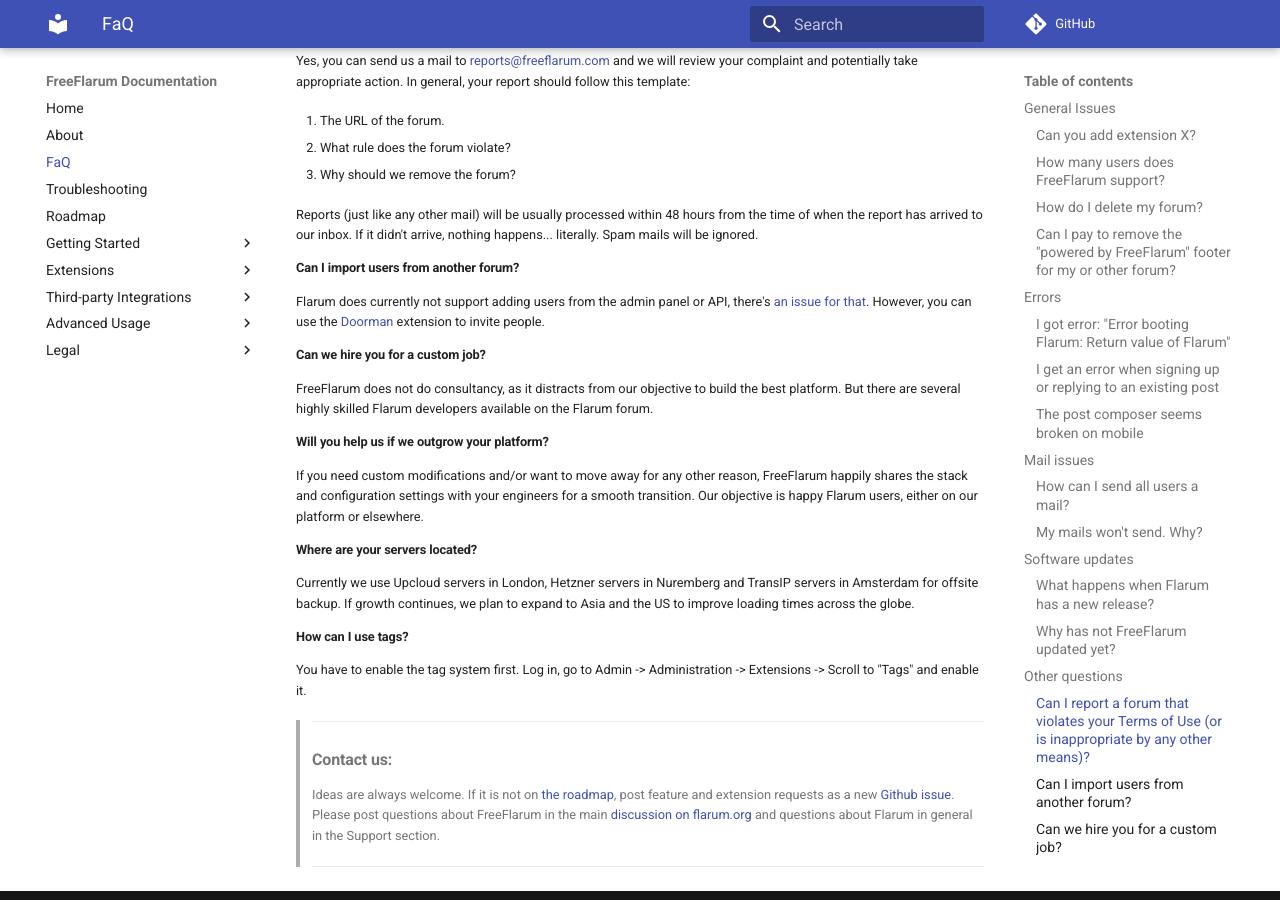
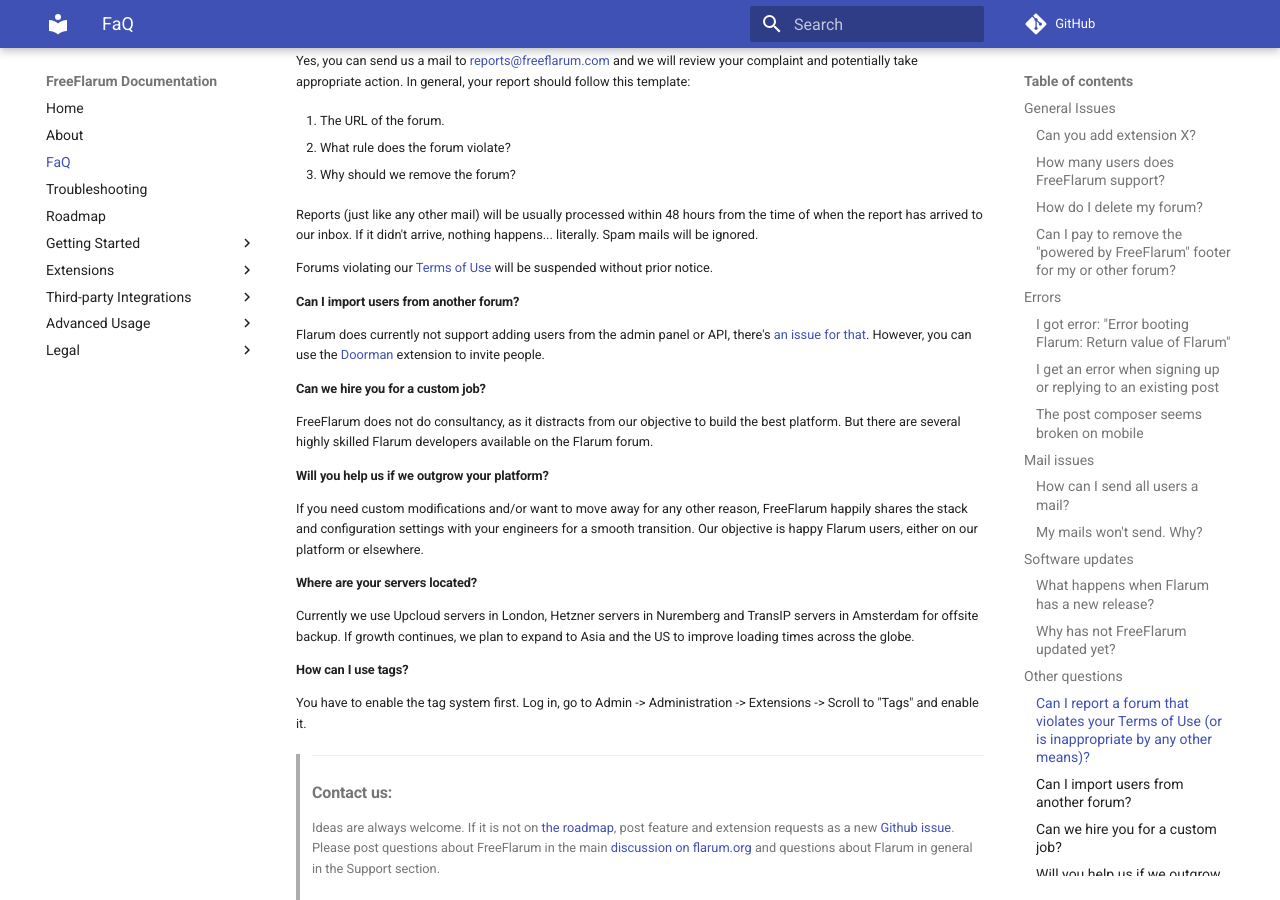
Before and after one commit to FreeFlarum/freeflarum.com, an MkDocs documentation site: the page built from docs/faq.md, in a window 1280 px wide and 900 px high, scrolled down 2016 px. Built offline with MkDocs 1.6.1 and Material for MkDocs 9.7.7, drawn with Linux system fonts in a browser that asks for light colours; some web fonts are replaced; comment, search, counter and statistics services are not loaded.

Commit message:
Update faq.md

```diff
--- a/docs/faq.md
+++ b/docs/faq.md
@@ -92,6 +92,8 @@
 
 Reports (just like any other mail) will be usually processed within 48 hours from the time of when the report has arrived to our inbox. If it didn't arrive, nothing happens... literally. Spam mails will be ignored.
 
+Forums violating our [Terms of Use](/docs/legal/terms) will be suspended without prior notice.
+
 #### Can I import users from another forum?
 
 Flarum does currently not support adding users from the admin panel or API, there's [an issue for that](https://github.com/flarum/core/issues/885). However, you can use the [Doorman](https://discuss.flarum.org/d/17845-doorman-by-reflar) extension to invite people.
```
